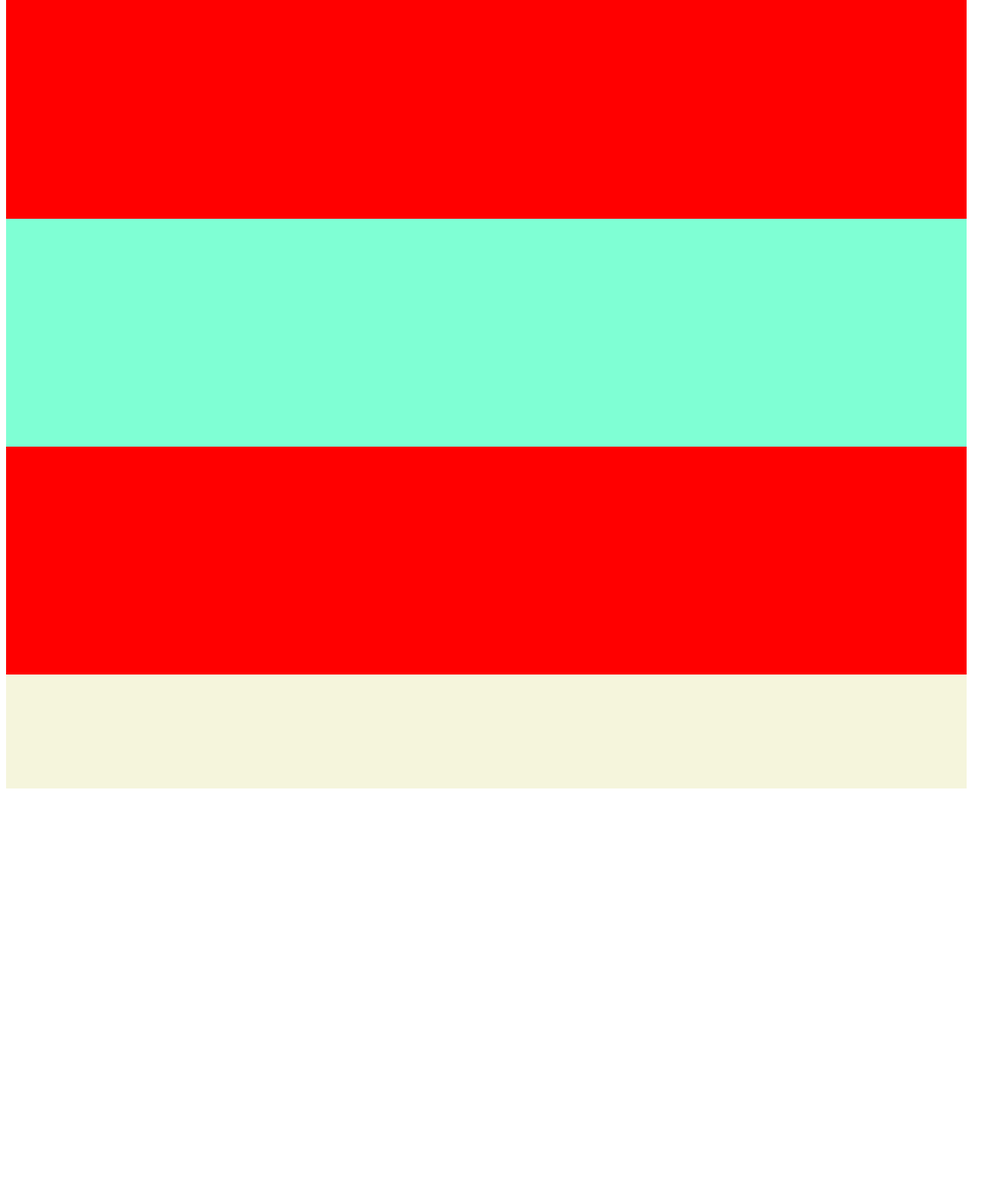
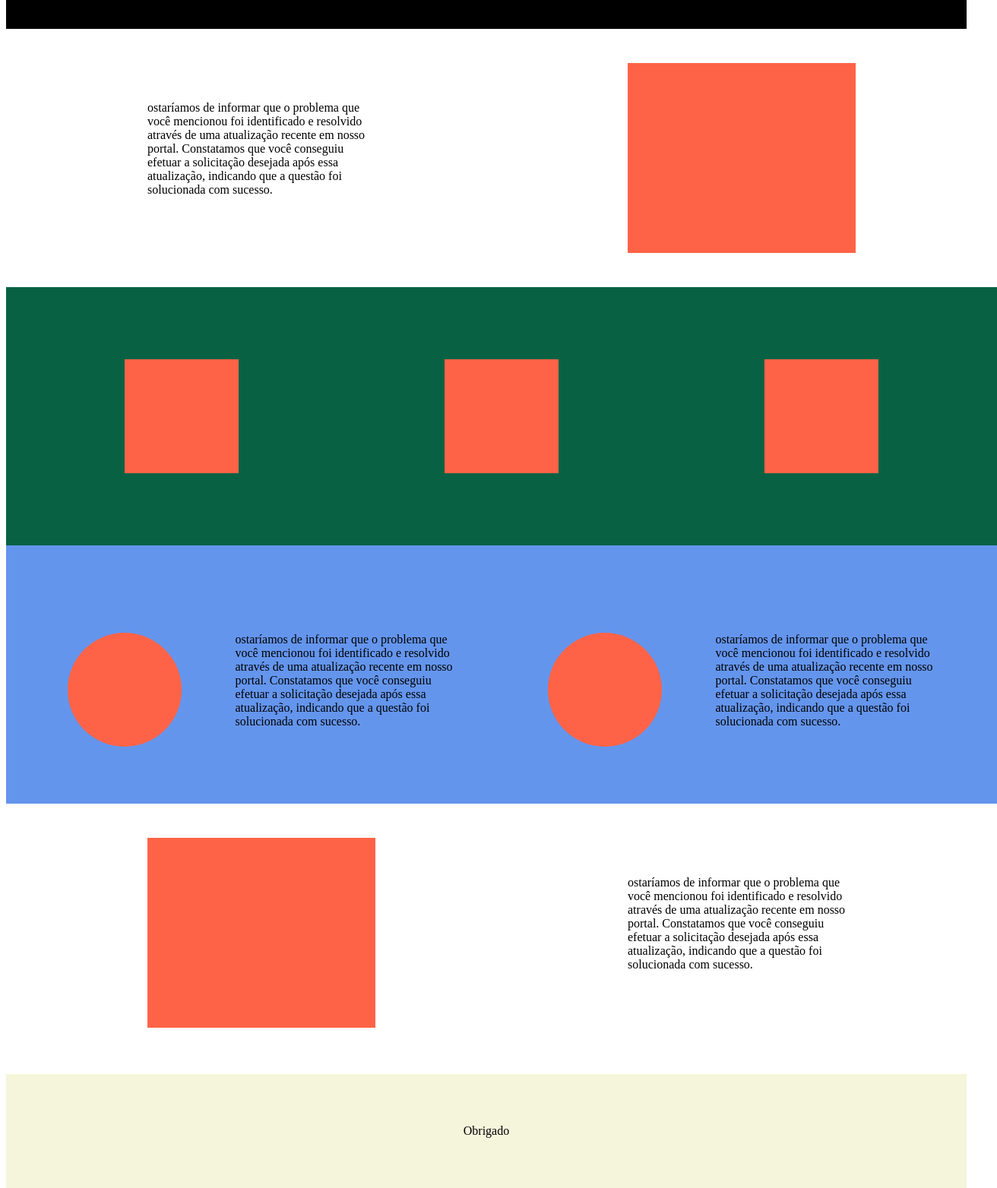
Before and after one commit to RaulAnselmoDSantos/FRONTEND-WEB, a plain HTML site: page tela-aula-04-mar/tela-aula-04-mar.html in a window 1280 px wide. Shown: the part 20-1584 px from the top of the page at 76% size, 1312 px wide, since content can reach past the window. Before the commit the page ends 1058 px from the top, so only its background shows below. Drawn offline with Linux system fonts and the light colour scheme.

Commit message:
feat: the css and html of the day 04 - 03

```diff
--- /dev/null
+++ b/tela-aula-04-mar/style.css
@@ -0,0 +1,61 @@
+#header {
+  width: 100%;
+  height: 300px;
+}
+.nav-bar {
+  height: 50px;
+  width: 100%;
+  background-color: black;
+}
+.section {
+  width: 100%;
+  height: 300px;
+  display: flex;
+  justify-content: space-around;
+  align-items: center;
+  margin: auto;
+  padding: 20px 20px;
+}
+.cor1 {
+  background-color: rgb(9, 97, 68);
+}
+.cor2 {
+  background-color: cornflowerblue;
+}
+.section p {
+  height: 150px;
+  width: 300px;
+  align-items: center;
+}
+.smol-text {
+  height: 100px;
+  width: 150px;
+  align-items: center;
+}
+.section_div_quadrada {
+  height: 250px;
+  width: 300px;
+  background-color: tomato;
+}
+.section_div_quadrada_pequeno {
+  height: 150px;
+  width: 150px;
+  background-color: tomato;
+  margin: 10px auto 10px auto;
+}
+.section_div_redonda {
+  height: 150px;
+  width: 150px;
+  border-radius: 100px;
+  background-color: tomato;
+  margin: 10px;
+}
+.footer p{
+    display: flex;
+    width: 100%;
+    height: 150px;
+    background-color: beige;
+    flex-wrap: nowrap;
+    justify-content: space-evenly;
+    align-items: center;
+}
--- a/tela-aula-04-mar/tela-aula-04-mar.html
+++ b/tela-aula-04-mar/tela-aula-04-mar.html
@@ -4,34 +4,54 @@
         <meta charset="UTF-8">
         <meta name="viewport" content="width=device-width, initial-scale=1.0">
         <title>Aula dia 19 Fev</title>
-        <style>
-           #header{
-
-            width: 100%;
-            height: 300px;
-            background-color: aqua;
-           }
-           .section{
-            width: 100%;
-            height: 300px;
-            background-color: red;
-           }
-           .outracor{
-            background-color: aquamarine;
-           }
-           #footer{
-            width: 100%;
-            height: 150px;
-            background-color: beige;
-           }
-        </style>
+        <link rel='stylesheet' href="style.css">
     </head>
     <body>
         <div id="header">
-            <div Class="section"></div>
-            <div Class="section outracor"></div>
-            <div Class="section"></div>
-            <div id="footer"></div>
+            <div Class="nav-bar" ></div>
+            <div Class="section">
+                    <p>
+                        ostaríamos de informar que o problema que você mencionou foi identificado e resolvido através de uma atualização
+                        recente em nosso portal. Constatamos que você conseguiu efetuar a solicitação desejada após essa atualização,
+                        indicando que a questão foi solucionada com sucesso.
+                    </p>
+                    <div Class="section_div_quadrada"></div>
+            </div>
+            <div Class="section cor1">
+                <div Class="section_div_quadrada_pequeno"></div>
+                <div Class="section_div_quadrada_pequeno"></div>
+                <div Class="section_div_quadrada_pequeno"></div>
+            </div>
+            <div Class="section cor2">
+                <div Class="section">
+                    <div Class="section_div_redonda"></div>
+                    <p Class="smol-text">
+                        ostaríamos de informar que o problema que você mencionou foi identificado e resolvido através de uma atualização
+                        recente em nosso portal. Constatamos que você conseguiu efetuar a solicitação desejada após essa atualização,
+                        indicando que a questão foi solucionada com sucesso.
+                    </p>
+                </div>
+                <div Class="section">
+                    <div Class="section_div_redonda"></div>
+                    <p Class="smol-text">
+                        ostaríamos de informar que o problema que você mencionou foi identificado e resolvido através de uma atualização
+                        recente em nosso portal. Constatamos que você conseguiu efetuar a solicitação desejada após essa atualização,
+                        indicando que a questão foi solucionada com sucesso.
+                </div>
+            </div>
+            <div Class="section co1">
+                <div Class="section_div_quadrada"></div>
+                <p>
+                    ostaríamos de informar que o problema que você mencionou foi identificado e resolvido através de uma atualização
+                    recente em nosso portal. Constatamos que você conseguiu efetuar a solicitação desejada após essa atualização,
+                    indicando que a questão foi solucionada com sucesso.
+                </p>
+            </div>
+            <div Class="footer">
+                <div Class="p">
+                    <p>Obrigado</p>
+                </div>
+            </div>
         </div>
     </body>
 </html>
```
